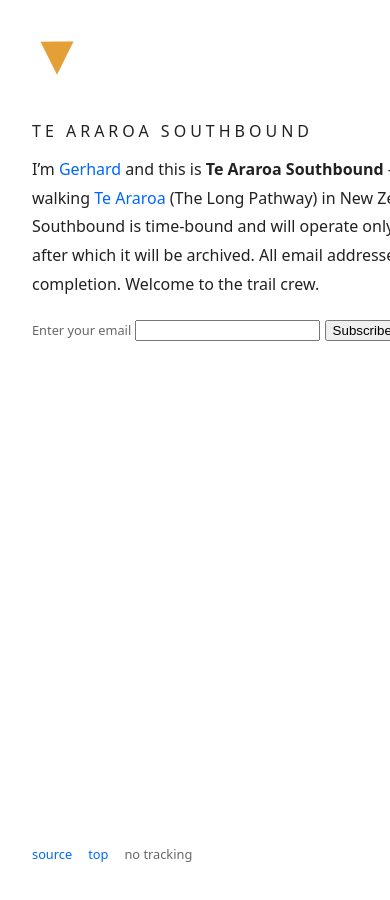
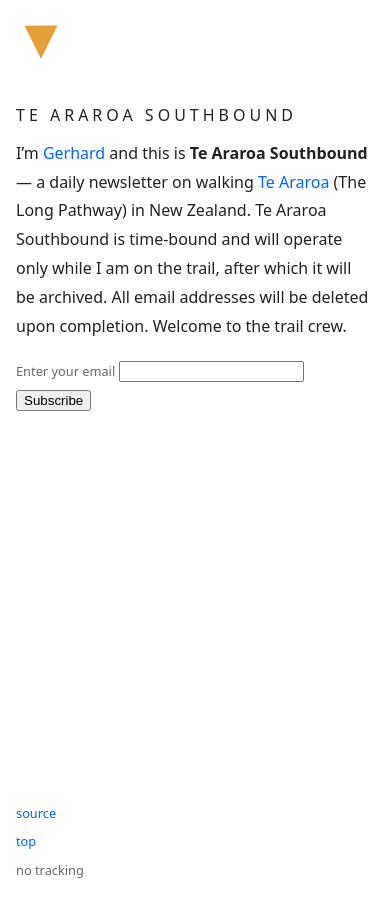
Before and after one commit to gerhardlanz/ta-sobo.gerhardla.nz, a Jekyll site: the page built from index.md, in a window 390 px wide. Built offline with Jekyll 4.4.1, drawn with Linux system fonts in a browser that asks for light colours; Markdown is read by kramdown in place of the engine named in the settings.

Commit message:
chore: update responsive layout for smaller screens

```diff
--- a/_layouts/default.html
+++ b/_layouts/default.html
@@ -22,6 +22,22 @@
             grid-template-rows: 2rem auto 1fr auto 2rem;
             margin: 0;
             min-height: 100vh
+        }
+
+        @media (max-width: 768px) {
+            body {
+                grid-template-areas:
+                    ". . ."
+                    ". header ."
+                    ". main ."
+                    ". footer ."
+                    ". . .";
+                grid-template-columns: 1rem 1fr 1rem;
+                grid-template-rows: 1rem auto 1fr auto 1rem;
+            }
+            ul {
+                flex-direction: column;
+            }
         }
 
         h1,
```
